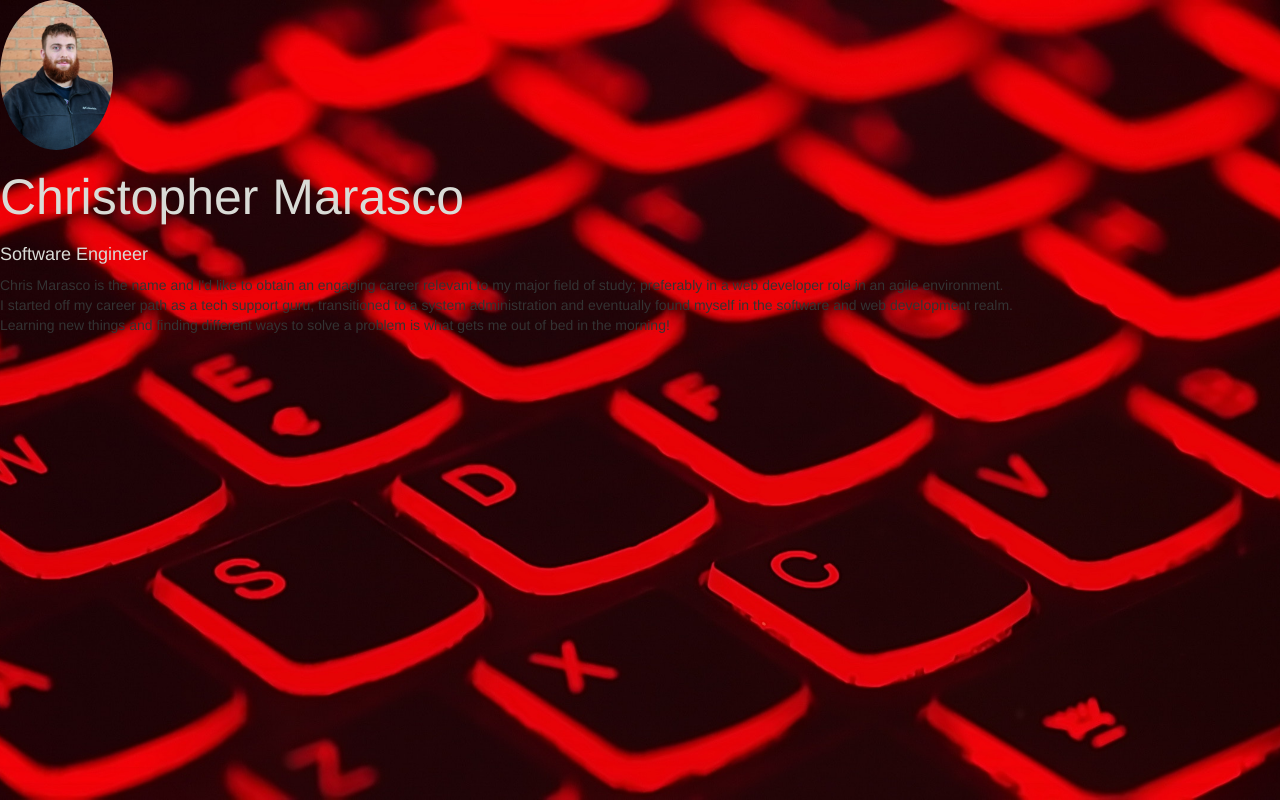
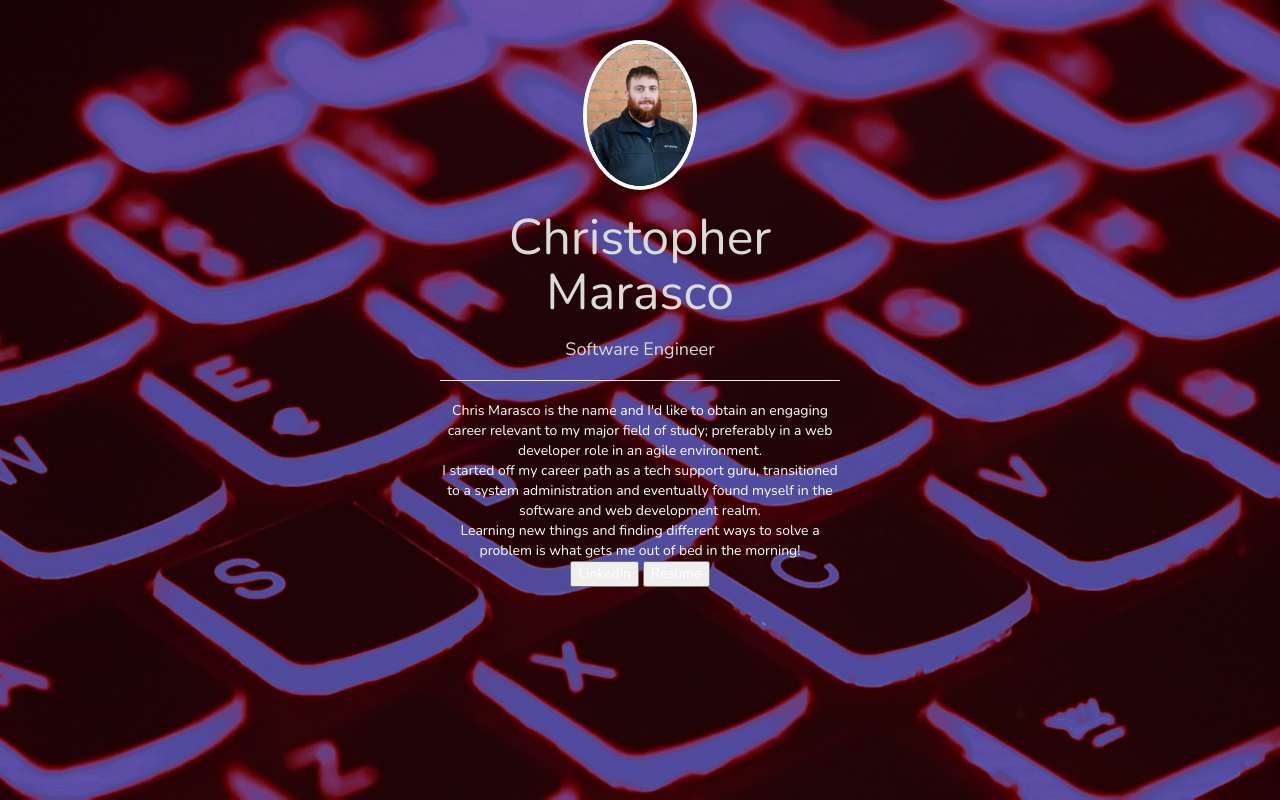
Before and after one commit to cxm6467/personal_site, a plain HTML site: page index.html in a window 1280 px wide. Drawn offline with nearby package versions, Linux system fonts and the light colour scheme.

Commit message:
Initial foundation

```diff
--- a/css/site.css
+++ b/css/site.css
@@ -1,14 +1,20 @@
+@import url('https://fonts.googleapis.com/css?family=Nunito');
+
 body {
-  background: url(../content/background.jpg) no-repeat center center fixed;
+  background: url(../content/bg.jpg) no-repeat center center fixed;
   -webkit-background-size: cover;
   -moz-background-size: cover;
   -o-background-size: cover;
   background-size: cover;
+
+  font-family: 'Nunito', sans-serif;
 }
 
 h1{
 	color: #d9dbd6;
 	font-size:50px;
+	font-weight: normal;
+	margin-bottom: 0;
 }
 
 h2{
@@ -16,10 +22,24 @@ h2{
 	font-size: 18px;
 }
 
+#about{
+	width: 400px;
+	margin-left:auto;
+	margin-right: auto;
+	text-align: center;
+	color:white;
+}
+
 #me{
 	height: 150px;
 
 	border-radius: 100%;
-	border-style: solid;
-	border-color: white;
+	border: solid white 4px;
+
+
+	margin-top: 40px;
 }
+
+#bio{
+	color:white;
+}
--- a/index.html
+++ b/index.html
@@ -18,17 +18,22 @@
     <![endif]-->
   </head>
   <body>
+    <div id="about">
       <img id ="me" src="content/me.jpg"/>
 
       <h1>Christopher Marasco</h1>
       <h2>Software Engineer</h2>
-    <p>
+      <hr>
+      <p id="bio">
         Chris Marasco is the name and I'd like to obtain an engaging career relevant to my major field of study; preferably in a web developer role in an agile environment.
         <br />
         I started off my career path as a tech support guru, transitioned to a system administration and eventually found myself in the software and web development realm.
         <br />
         Learning new things and finding different ways to solve a problem is what gets me out of bed in the morning!
+        <br />
+        <input type="button" value="LinkedIn"/> <input type="button" value="Resume"/>
       </p>
+    </div>
     <!-- jQuery (necessary for Bootstrap's JavaScript plugins) -->
     <script src="https://ajax.googleapis.com/ajax/libs/jquery/1.12.4/jquery.min.js"></script>
     <!-- Include all compiled plugins (below), or include individual files as needed -->
```
Also changed, not shown: content/background.jpg (deleted), content/bg-bak.jpg (added), content/bg.jpg (added), 1 other file. Lines whose indentation alone changed are shown as unchanged.
